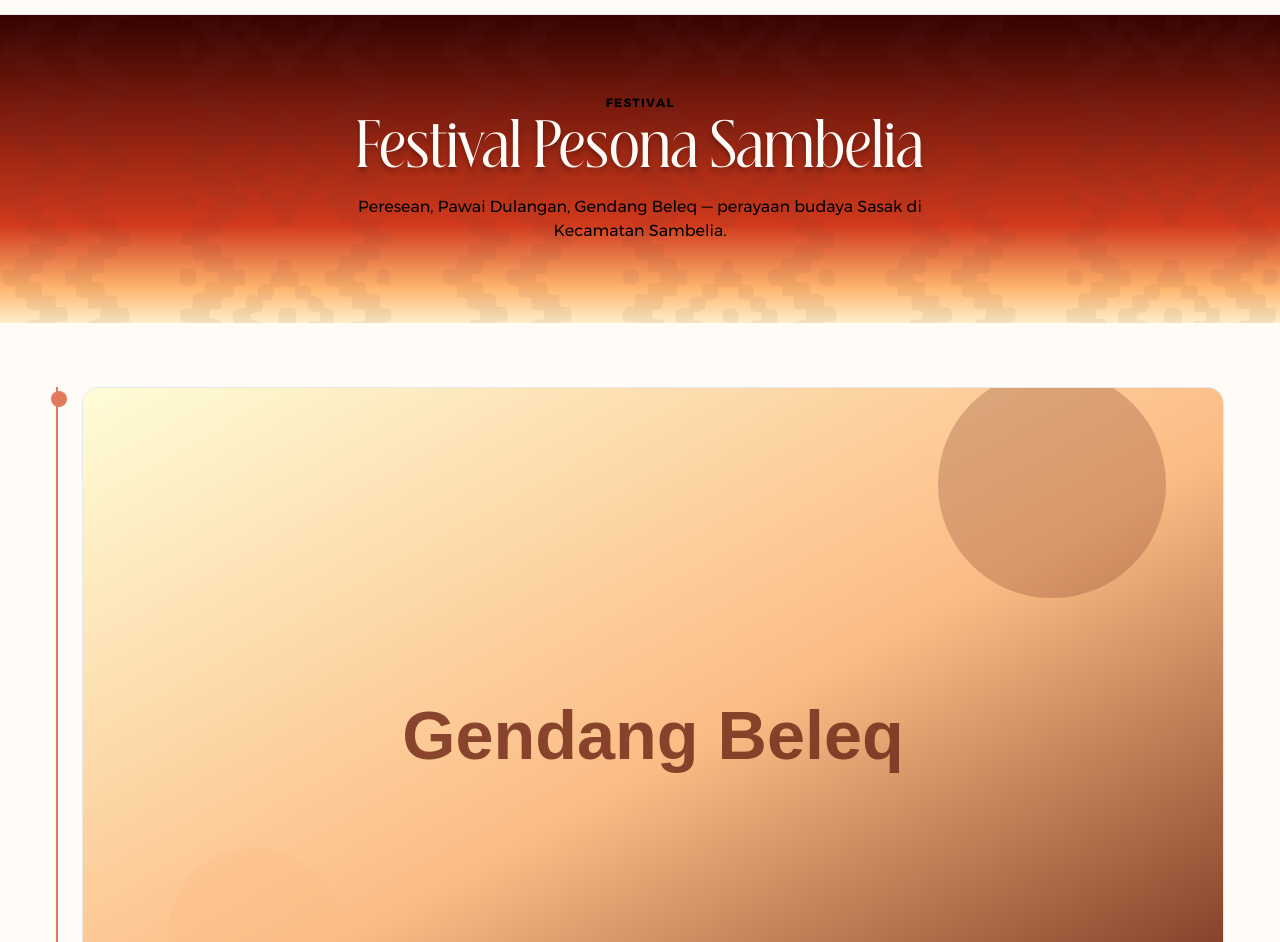
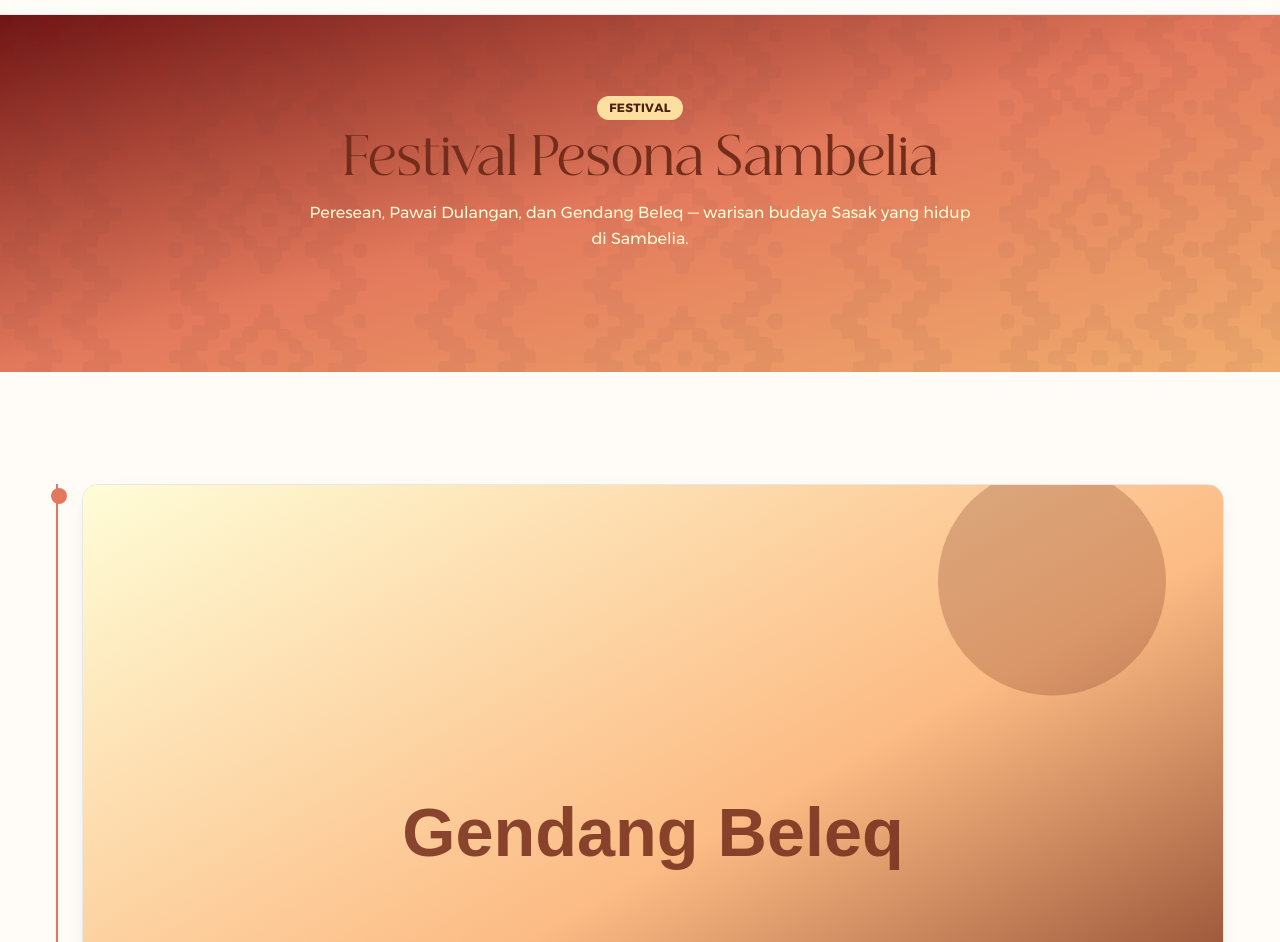
Before and after one commit to vityasyyy/melukisambelia, a Next.js app: page /festival in a window 1280 px wide. Shown: the part 50-992 px from the top of the page. Built offline with nearby package versions, Linux system fonts and the light colour scheme.

Commit message:
feat(festival): terracotta hero, CountdownStrip, themed timeline cards

```diff
--- a/app/festival/page.tsx
+++ b/app/festival/page.tsx
@@ -1,41 +1,50 @@
 import { getCollection } from '@/lib/content'
 import { FestivalTimeline } from '@/components/FestivalTimeline'
 import { EmptyState } from '@/components/EmptyState'
+import { SectionHeader } from '@/components/SectionHeader'
+import { CountdownStrip } from '@/components/CountdownStrip'
+import { MotifDivider } from '@/components/MotifDivider'
 
 export default function FestivalPage() {
   const events = getCollection('festival')
+  const festivalData = events.map((f) => ({
+    eventName: f.eventName,
+    schedule: f.schedule,
+    venue: f.venue,
+    description: f.description,
+    cover: f.cover,
+    registrationUrl: f.registrationUrl,
+    body: f.body,
+  }))
+
   return (
     <>
-      <section
-        className="relative overflow-hidden"
-        style={{ background: 'linear-gradient(180deg, rgba(53,2,1,1) 0%, rgba(203,36,4,0.9) 68%, rgba(255,153,55,0.7) 89%, rgba(250,227,159,0.5) 100%)' }}
-      >
-        <div
-          className="absolute inset-0 opacity-[0.07] bg-cover bg-center"
-          style={{ backgroundImage: "url('/images/design-system/batik_sambel.svg')" }}
-          aria-hidden
-        />
-        <div className="relative z-10 mx-auto max-w-content px-4 py-20 text-center">
-          <p className="text-xs font-semibold uppercase tracking-widest text-page/70">FESTIVAL</p>
-          <h1
-            className="mt-2 font-beautique-condensed text-4xl sm:text-5xl md:text-6xl text-page"
-            style={{ textShadow: '0px 4px 4px rgba(0,0,0,0.25)' }}
-          >
-            Festival Pesona Sambelia
-          </h1>
-          <p className="mt-4 text-page/80 max-w-xl mx-auto text-sm sm:text-base">
-            Peresean, Pawai Dulangan, Gendang Beleq — perayaan budaya Sasak di Kecamatan Sambelia.
-          </p>
+      <section className="relative overflow-hidden bg-gradient-to-br from-wine via-terracotta-500 to-gold-500 py-20 text-center text-cream-light">
+        <div className="absolute inset-0 section-watermark" aria-hidden />
+        <div className="relative z-10 mx-auto max-w-content px-4">
+          <SectionHeader
+            kicker="FESTIVAL"
+            title="Festival Pesona Sambelia"
+            intro="Peresean, Pawai Dulangan, dan Gendang Beleq — warisan budaya Sasak yang hidup di Sambelia."
+            tone="gold"
+            centered
+          />
         </div>
       </section>
 
-      <section className="mx-auto max-w-content px-4 py-16 scroll-mt-20">
+      <section className="mx-auto max-w-content px-4 py-10">
+        {events.length > 0 ? <CountdownStrip festivals={festivalData} /> : <EmptyState message="Jadwal festival akan segera diumumkan." />}
+      </section>
+
+      <section className="mx-auto max-w-content px-4 py-8">
         {events.length === 0 ? (
-          <EmptyState message="Jadwal festival akan diumumkan." />
+          <EmptyState message="Belum ada data festival." />
         ) : (
           <FestivalTimeline events={events} />
         )}
       </section>
+
+      <MotifDivider />
     </>
   )
 }
--- a/components/FestivalTimeline.tsx
+++ b/components/FestivalTimeline.tsx
@@ -3,20 +3,31 @@ import type { Festival } from '@/lib/schemas'
 
 export function FestivalTimeline({ events }: { events: (Festival & { slug: string })[] }) {
   return (
-    <ol className="relative border-l-2 border-terracotta-500 pl-6 space-y-8">
+    <ol className="relative space-y-8 border-l-2 border-terracotta-500 pl-6">
       {events.map((e) => (
         <li key={e.slug} className="relative">
           <span className="absolute -left-[31px] top-1 h-4 w-4 rounded-full bg-terracotta-500" />
-          <div className="rounded-2xl border border-tan-700/30 bg-gold-100/40 overflow-hidden">
+          <div className="overflow-hidden rounded-2xl border border-tan-700/20 bg-cream-beige/50 shadow-terracotta transition-all hover:-translate-y-1 hover:shadow-terracotta-hover">
             <div className="relative aspect-video">
-              <Image src={e.cover} alt={e.eventName} fill className="object-cover" sizes="(max-width: 768px) 100vw, 50vw" />
+              <Image
+                src={e.cover}
+                alt={e.eventName}
+                fill
+                className="object-cover"
+                sizes="(max-width: 768px) 100vw, 50vw"
+              />
             </div>
-            <div className="p-4">
+            <div className="p-5">
               <h3 className="font-beautique text-2xl text-brown-900">{e.eventName}</h3>
-              <p className="text-sm text-ink/70">{e.schedule} · {e.venue}</p>
-              <p className="mt-2 text-sm">{e.description}</p>
+              <p className="text-sm text-terracotta-500 font-medium">{e.schedule} · {e.venue}</p>
+              <p className="mt-2 text-sm text-ink/70">{e.description}</p>
               {e.registrationUrl && (
-                <a href={e.registrationUrl} className="mt-3 inline-block rounded-full bg-water-900 px-4 py-2 text-sm text-page">Daftar</a>
+                <a
+                  href={e.registrationUrl}
+                  className="mt-4 inline-block rounded-full bg-terracotta-500 px-4 py-2 text-sm font-medium text-page transition-colors hover:bg-wine"
+                >
+                  Daftar
+                </a>
               )}
             </div>
           </div>
```
